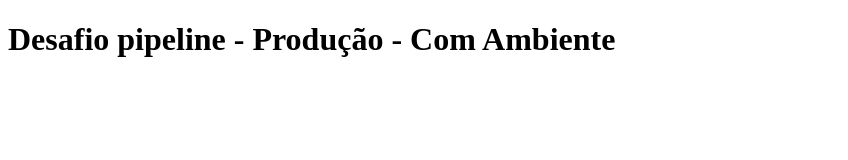
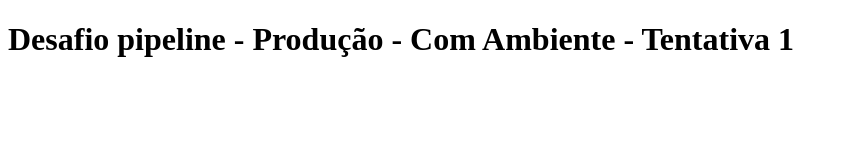
Before and after one commit to Larissa170/desafio-pipeline, a plain HTML site: page index.html in a window 1280 px wide. Shown: the whole page, without its empty margins (0-848 px from the left). Drawn offline with Linux system fonts and the light colour scheme.

Commit message:
[prod]
Signed-off-by: Larissa170 <larissa.m.rodrigues1702@gmail.com>

```diff
--- a/index.html
+++ b/index.html
@@ -6,6 +6,6 @@
   <title>Desafio pipeline</title>
 </head>
 <body>
-  <h1>Desafio pipeline - Produção - Com Ambiente</h1>
+  <h1>Desafio pipeline - Produção - Com Ambiente - Tentativa 1</h1>
 </body>
 </html>
```
